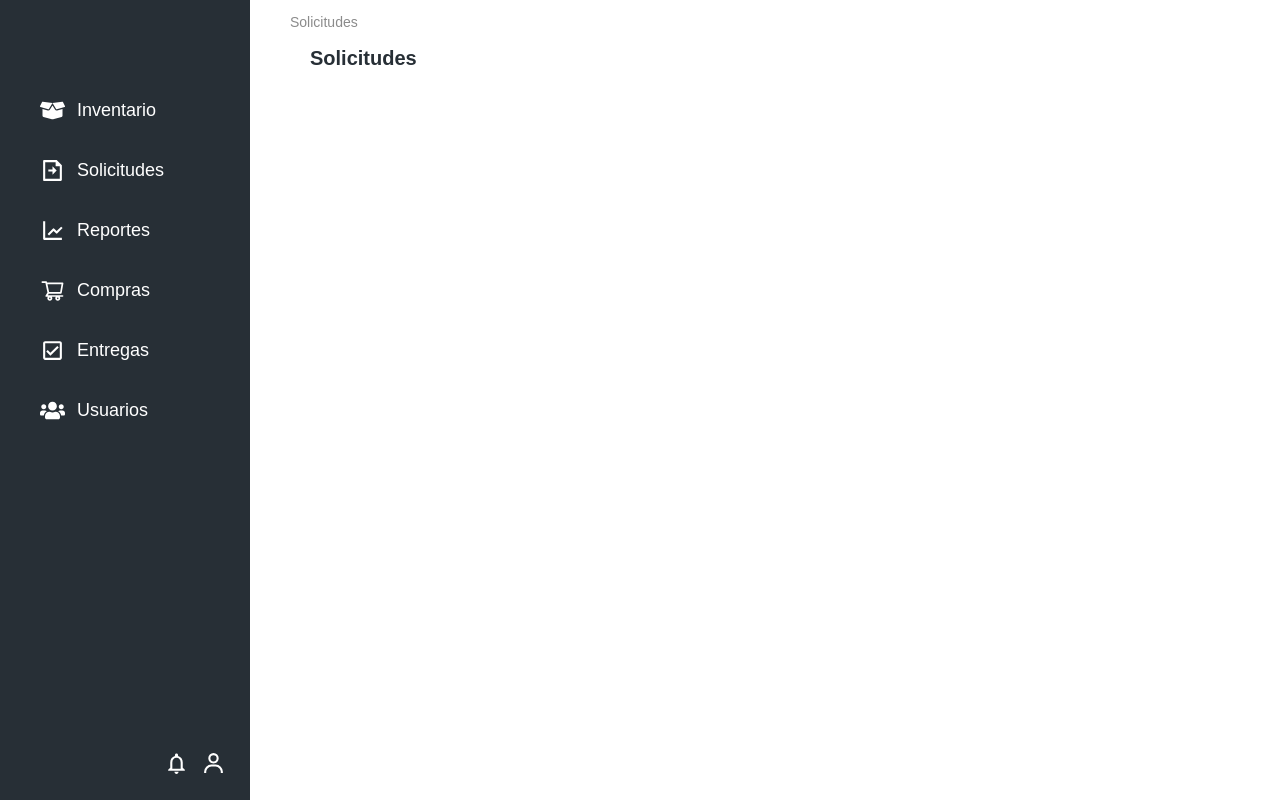
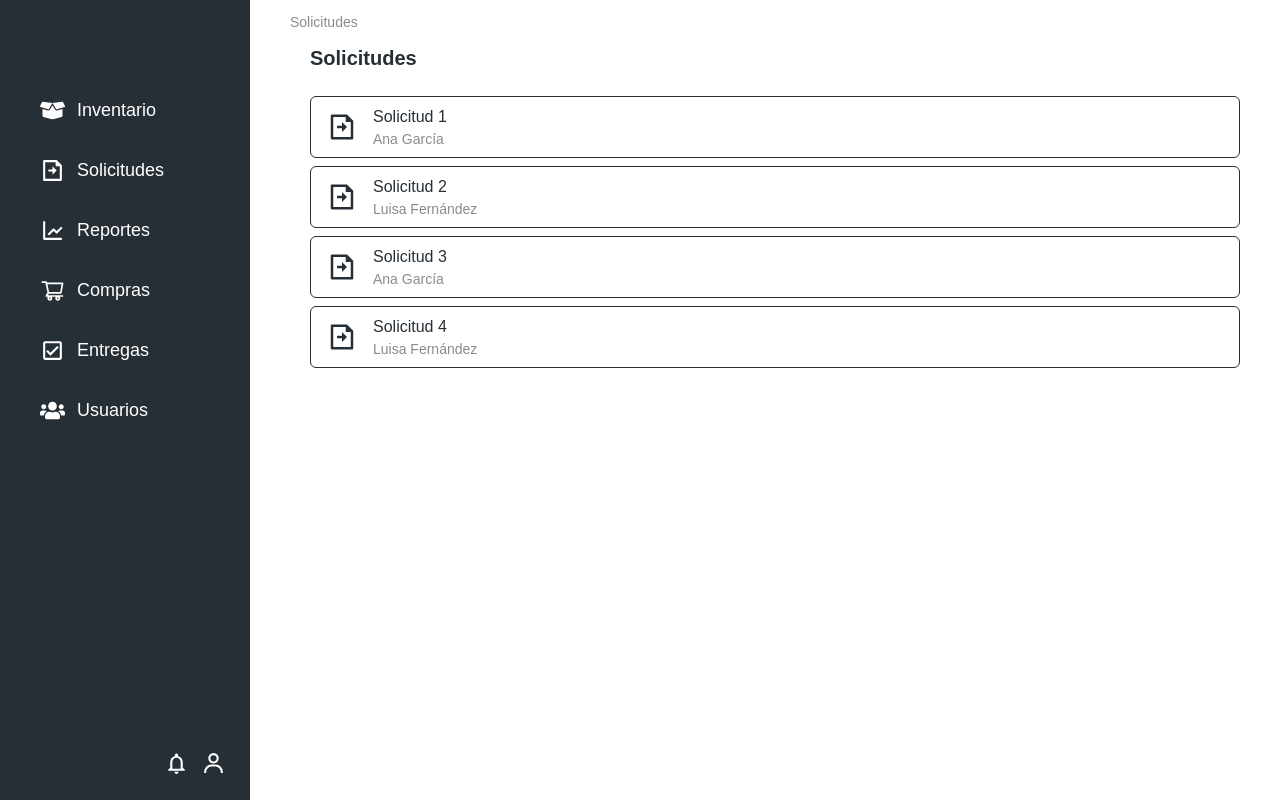
Before and after one commit to saaaan25/ingenius-inventory, a React (Vite) app: page /requests in a window 1280 px wide. Built offline with nearby package versions, Linux system fonts and the light colour scheme.

Commit message:
pages requests and request pt1

```diff
--- a/package.json
+++ b/package.json
@@ -13,6 +13,7 @@
     "@tailwindcss/postcss": "^4.0.4",
     "@tailwindcss/vite": "^4.0.4",
     "postcss": "^8.5.1",
+    "prop-types": "^15.8.1",
     "react": "^19.0.0",
     "react-dom": "^19.0.0",
     "react-icons": "^5.4.0",
--- a/src/App.jsx
+++ b/src/App.jsx
@@ -9,9 +9,9 @@ import Reports from './pages/Reports'
 import Purchases from './pages/Purchases'
 import Login from './pages/Login'
 import SideBar from './components/Sidebar'
+import Request from './pages/Request'
 
 function App() {
-
     return (
         <Router>
             <Routes>
@@ -22,6 +22,7 @@ function App() {
                     <Route path='/purchases' element={<Purchases/>}/>
                     <Route path='/deliveries' element={<Deliveries/>}/>
                     <Route path='/users' element={<Users/>}/>
+                    <Route path='/requests/:id' element={<Request/>}/>
                 </Route>
                 <Route path='/login' element={<Login/>}/>
             </Routes>
--- /dev/null
+++ b/src/components/RequestItem.jsx
@@ -0,0 +1,36 @@
+import PropTypes from "prop-types";
+import { RiFileTransferLine } from "react-icons/ri";
+import { useNavigate } from "react-router-dom";
+import users from "../data-test/users";
+
+const RequestItem = ({ request }) => {
+    const navigate = useNavigate()
+    const author = users.find((user) => user.id === Number(request.idProfesor))
+    const goToRequest = () => {
+        navigate(`${request.id}`)
+    }
+
+    return (
+        <button className="border border-primary_line w-full rounded-md flex text-primary px-4 py-2
+                            gap-x-4 items-center bg-button text-button mt-2 mb-2"
+                onClick={goToRequest}>
+            <div>
+                <RiFileTransferLine size={30} color="text-primary"/>
+            </div>
+            <div className="flex flex-col items-start">
+                <p>
+                    Solicitud {request.id}
+                </p>
+                <p className="text-sm text-routes">
+                    {author.nombreCompleto}
+                </p>
+            </div>
+        </button>
+    );
+}
+
+RequestItem.propTypes = {
+    request: PropTypes.object.isRequired
+}
+
+export default RequestItem;
--- /dev/null
+++ b/src/data-test/requests.js
@@ -0,0 +1,36 @@
+const requests = [
+    {
+        id: 1,
+        idProfesor: 103,
+        grado: "3 años",
+        fecha_limite: "2023-11-15",
+        actividad: "Manualidades de otoño",
+        lista_utiles: ["hojas de colores", "pegamento", "tijeras", "lápices de colores"]
+    },
+    {
+        id: 2,
+        idProfesor: 104,
+        grado: "4to primaria",
+        fecha_limite: "2023-11-20",
+        actividad: "Proyecto de ciencias",
+        lista_utiles: ["cartulina", "marcadores", "cinta adhesiva", "imágenes de planetas"]
+    },
+    {
+        id: 3,
+        idProfesor: 103,
+        grado: "5to primaria",
+        fecha_limite: "2023-11-25",
+        actividad: "Exposición de historia",
+        lista_utiles: ["libro de texto", "papel bond", "lápiz", "borrador"]
+    },
+    {
+        id: 4,
+        idProfesor: 104,
+        grado: "6to primaria",
+        fecha_limite: "2023-11-30",
+        actividad: "Feria matemática",
+        lista_utiles: ["regla", "compás", "calculadora", "hojas cuadriculadas"]
+    }
+];
+
+export default requests
--- /dev/null
+++ b/src/data-test/users.js
@@ -0,0 +1,46 @@
+const users = [
+    {
+        id: 101,
+        correo: "admin1@escuela.com",
+        contraseña: "admin123",
+        nombreCompleto: "María López",
+        rol: "administrador"
+    },
+    {
+        id: 102,
+        correo: "admin2@escuela.com",
+        contraseña: "admin456",
+        nombreCompleto: "Carlos Martínez",
+        rol: "administrador"
+    },
+    {
+        id: 103,
+        correo: "profesor1@escuela.com",
+        contraseña: "profesor123",
+        nombreCompleto: "Ana García",
+        rol: "profesor"
+    },
+    {
+        id: 104,
+        correo: "profesor2@escuela.com",
+        contraseña: "profesor456",
+        nombreCompleto: "Luisa Fernández",
+        rol: "profesor"
+    },
+    {
+        id: 105,
+        correo: "encargado1@escuela.com",
+        contraseña: "encargado123",
+        nombreCompleto: "Pedro Sánchez",
+        rol: "encargado"
+    },
+    {
+        id: 106,
+        correo: "encargado2@escuela.com",
+        contraseña: "encargado456",
+        nombreCompleto: "Sofía Ramírez",
+        rol: "encargado"
+    }
+];
+
+export default users;
--- a/src/index.css
+++ b/src/index.css
@@ -43,6 +43,13 @@ body {
   background-color: #FAFAFA;
 }
 
+.bg-button {
+  background-color: transparent;
+}
+.bg-button:hover {
+  background-color: #272F36;
+}
+
 .border-primary_line {
   border-color: #272F36;
 }
@@ -62,3 +69,10 @@ body {
 .text-primary {
   color: #272F36;
 }
+
+.text-button{
+  color: #272F36;
+}
+.text-button:hover{
+  color: #FFFFFF;
+}
--- /dev/null
+++ b/src/pages/Request.jsx
@@ -0,0 +1,24 @@
+import { useParams } from "react-router-dom";
+import requests from "../data-test/requests";
+import { HiChevronRight } from "react-icons/hi";
+
+const Request = () => {
+    const params = useParams()
+    const request = requests.find((item) => item.id === Number(params.id))
+    return (
+        <div className="flex flex-col w-full h-full items-start justify-start gap-y-3">
+            <div className="flex items-center text-routes">
+                <a className="font-light text-routes text-sm" href="/requests">Solicitudes</a>
+                <HiChevronRight />
+                <a className="font-light text-routes text-sm" href={params.id}>Solicitud N° {request.id}</a>
+            </div>
+            <div className="pl-5 w-full flex flex-col items-start">
+                <h1 className="font-semibold text-xl">Solicitud N° {request.id}</h1>
+                <div className="w-full mt-4">
+                </div>
+            </div>
+        </div>
+    );
+}
+
+export default Request;
--- a/src/pages/Requests.jsx
+++ b/src/pages/Requests.jsx
@@ -1,9 +1,19 @@
+import RequestItem from "../components/RequestItem";
+import requests from "../data-test/requests";
+
 const Requests = () => {
     return (
         <div className="flex flex-col w-full h-full items-start justify-start gap-y-3">
             <a className="font-light text-routes text-sm" href="/requests">Solicitudes</a>
-            <div className="pl-5">
+            <div className="pl-5 w-full flex flex-col items-start">
                 <h1 className="font-semibold text-xl">Solicitudes</h1>
+                <nav>
+                </nav>
+                <div className="w-full mt-4">
+                    {requests.map((request) => (
+                        <RequestItem key={request.id} request={request} />
+                    ))}
+                </div>
             </div>
         </div>
     );
```
Also changed, not shown: src/components/SidebarItem.jsx (+7 -0 lines), 1 other file (tests, documents, lock files or other folders).
